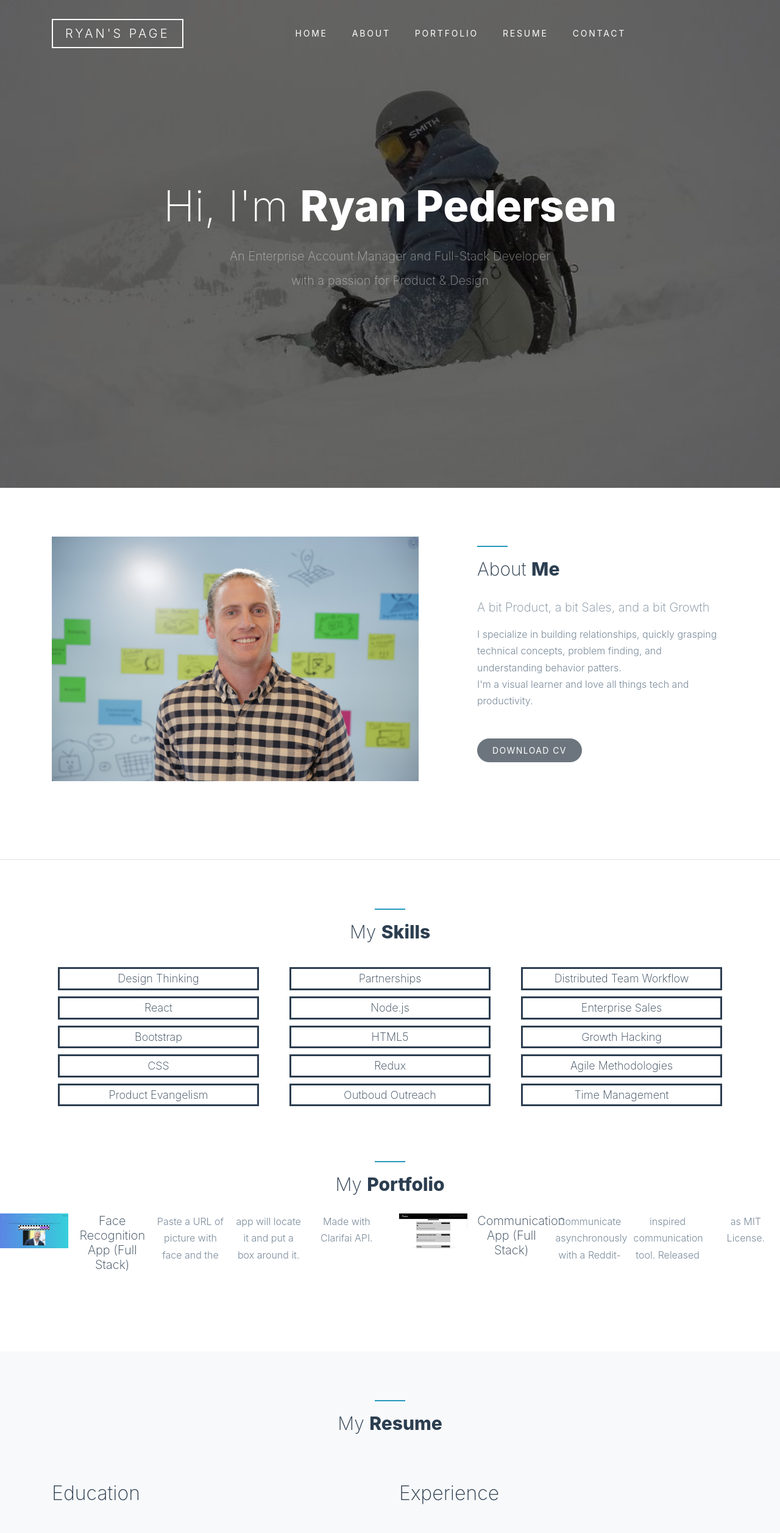
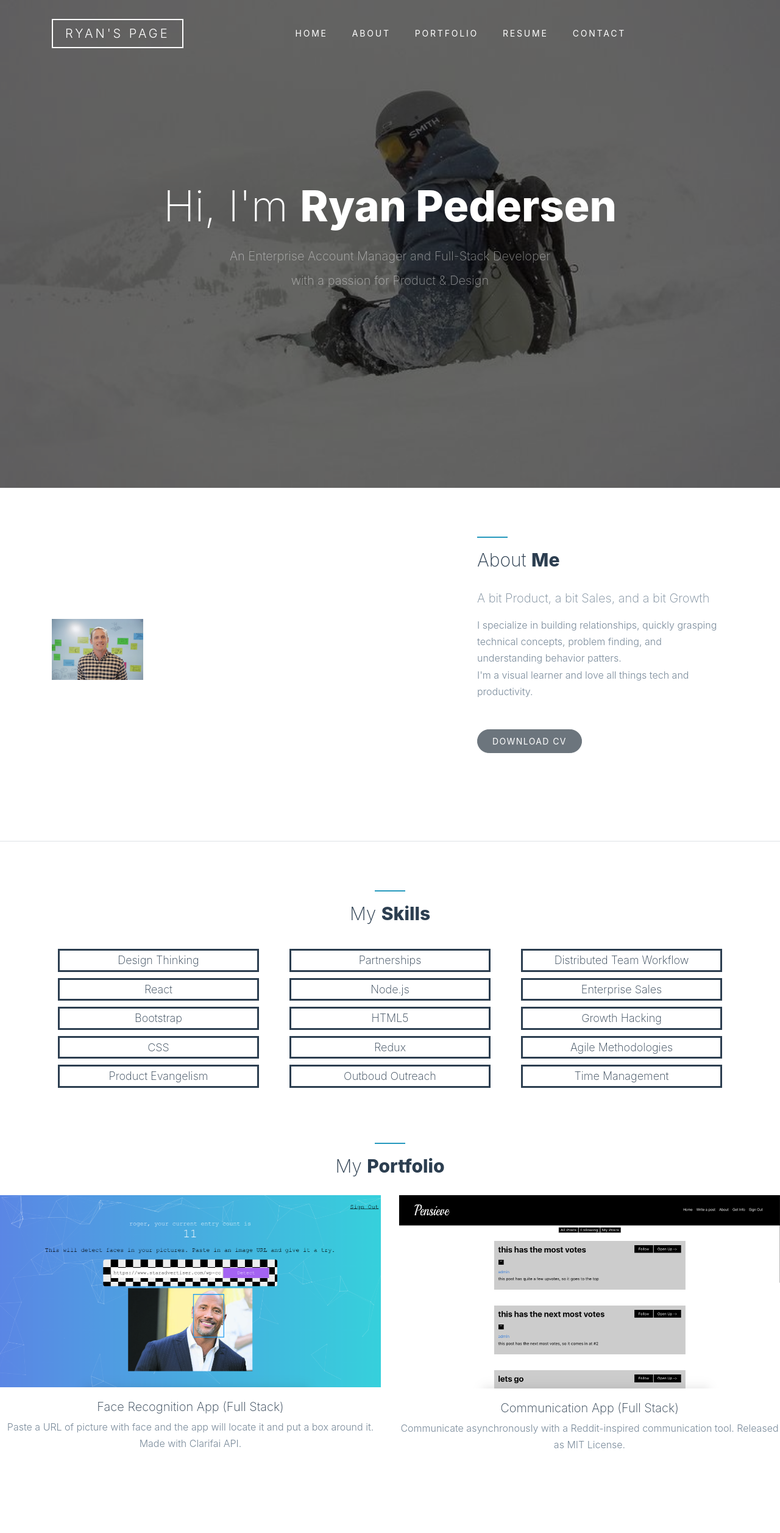
Before and after one commit to ryanpedersen42/ryanpedersen42.github.io, a plain HTML site: page index.html in a window 1280 px wide. Shown: the top 2514 px of the page at 61% size. Drawn offline with nearby package versions, Linux system fonts and the light colour scheme; some packages are replaced by stand-ins of ours; files that its build step writes are made by us from their sources; no server answers.

Commit message:
style sheet

```diff
--- a/css/style.css
+++ b/css/style.css
@@ -138,6 +138,11 @@ a {
       color: #2699bd !important; }
 
   .img-fluid {
+    max-width: 100%;
+    height: 100px;
+  }
+
+  .img-alt {
     max-width: 100%;
     height: auto;
   }
@@ -475,10 +480,7 @@ a {
   padding: 16px 32px; }
 
 .single-portfolio {
-  border-radius: 5px;
-  column-span: 2;
-  column-width: 100px;
- }
+  border-radius: 5px; }
   .single-portfolio:hover .thumb .overlay-bg {
     opacity: .85; }
 
```
